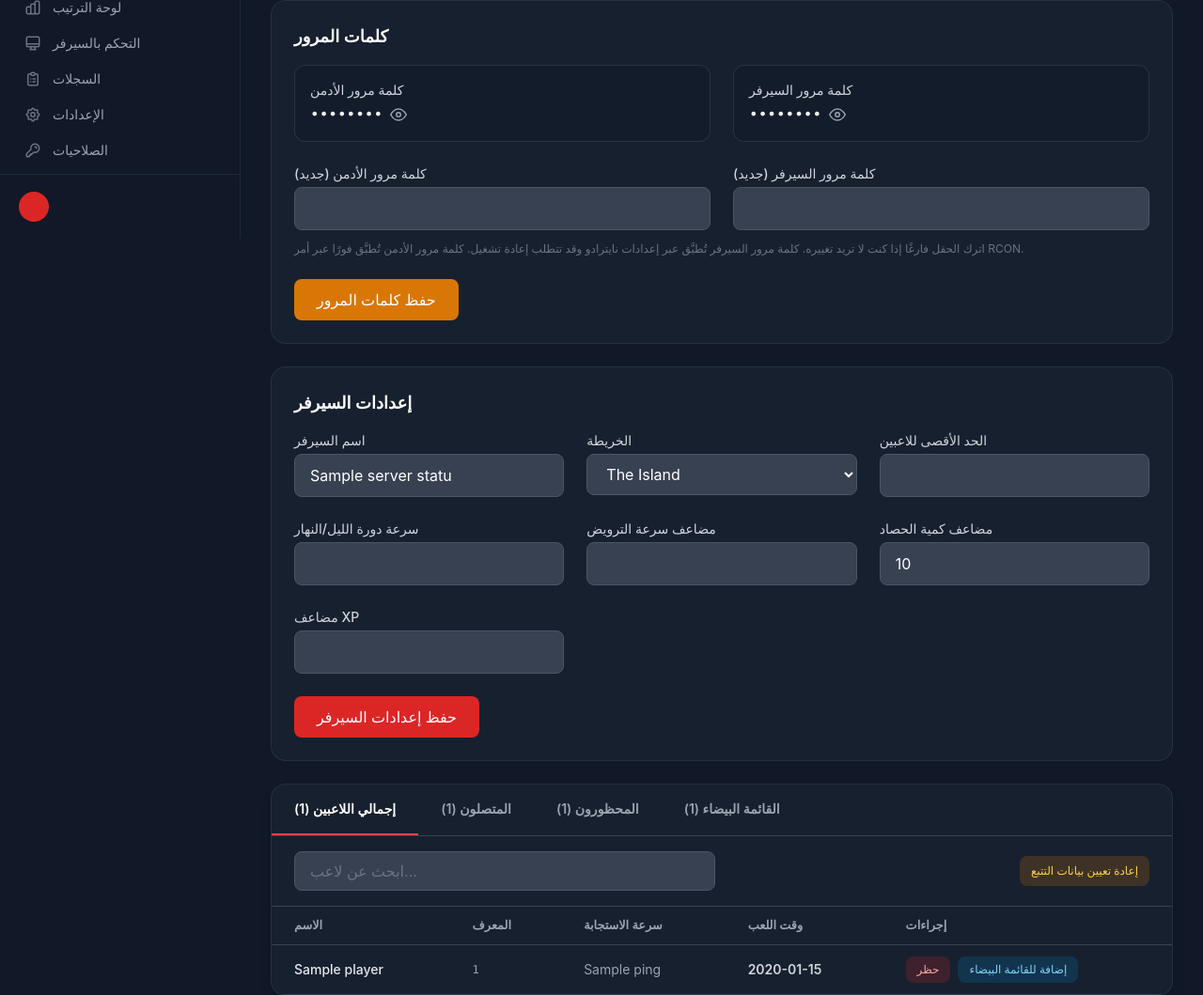
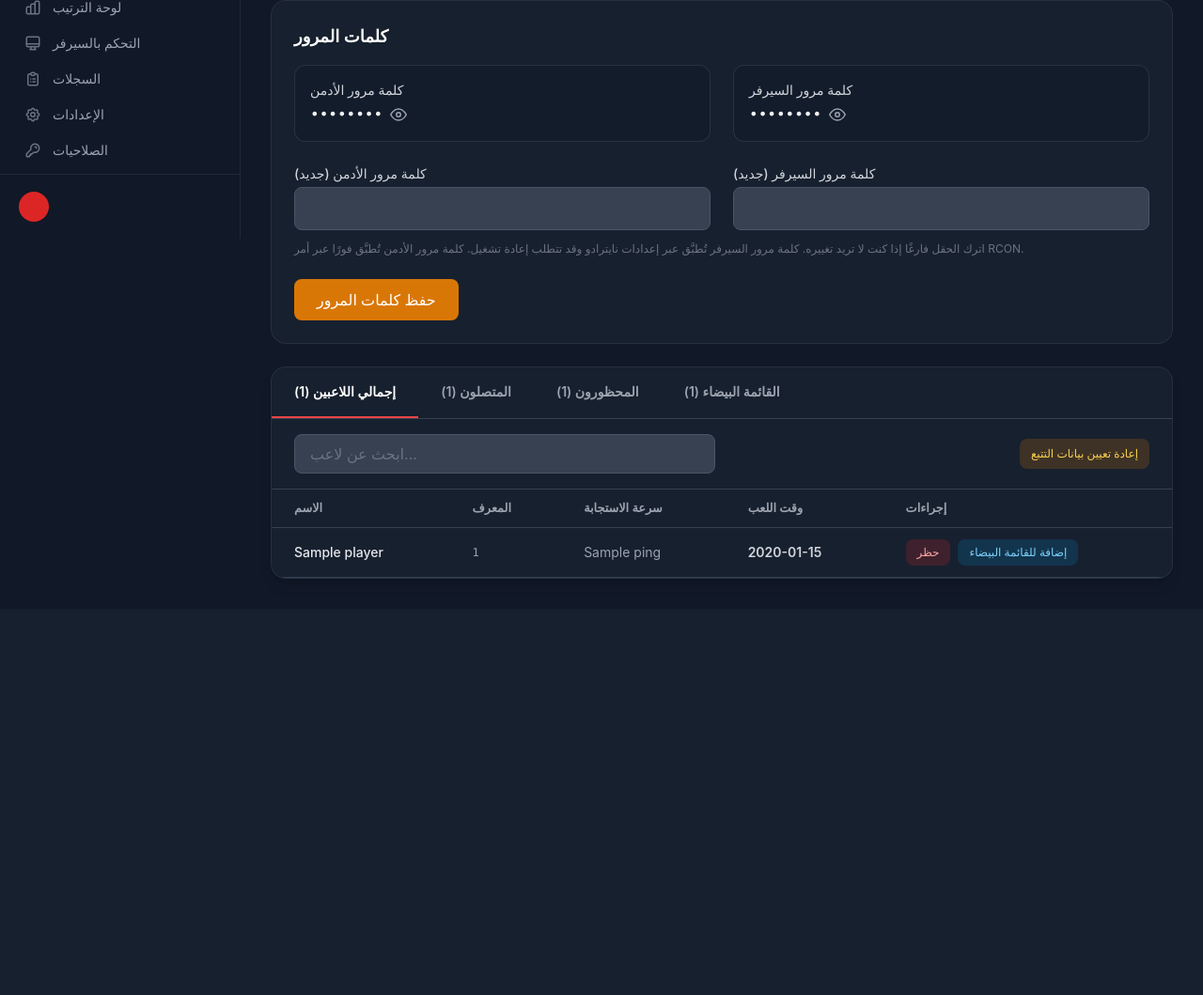
Before and after one commit to N0TTHELI0N/EXO-MEK-ASE, a Flask app: template dashboard/templates/sections/server_control.html in a window 1280 px wide. Shown: the part 546-1605 px from the top of the page at 94% size. After the commit the page ends 1163 px from the top, so only its background shows below. Run offline with Flask 3, Linux system fonts and the light colour scheme; the template is opened without the code that fills it: most values are stand-ins (such as "Sample title", 1, 10 or a date in 2020); grey boxes marked "Sample" are stand-in pictures; a database or web service that is not in the repository returns one stand-in record (values such as "Sample title"); some libraries are stand-ins or nearby versions.

Commit message:
Remove Server Settings form from Server Control

```diff
--- a/dashboard/templates/sections/server_control.html
+++ b/dashboard/templates/sections/server_control.html
@@ -136,73 +136,6 @@
       <button type="submit" onclick="return confirm('{{ t('server_password_confirm') }}')"
               class="px-6 py-2.5 bg-amber-600 hover:bg-amber-500 text-white font-medium rounded-lg transition-colors">
         {{ t('server_save_passwords') }}
-      </button>
-    </div>
-  </div>
-</form>
-
-<!-- Server Settings -->
-<form method="POST">
-  <input type="hidden" name="action" value="settings">
-  <input type="hidden" name="_csrf_token" value="{{ csrf_token() }}">
-  <div class="bg-gray-800/50 border border-gray-700/50 rounded-2xl p-6">
-    <h3 class="text-lg font-semibold text-white mb-4">{{ t('server_settings') }}</h3>
-    <div class="grid grid-cols-1 md:grid-cols-2 lg:grid-cols-3 gap-6">
-      <div>
-        <label for="server_name" class="block text-sm font-medium text-gray-300 mb-1">{{ t('server_name_field') }}</label>
-        <input type="text" id="server_name" name="server_name"
-               value="{{ server_status.server_name or '' }}"
-               class="w-full bg-gray-700 border border-gray-600 rounded-lg px-4 py-2.5 text-white placeholder-gray-500 focus:ring-2 focus:ring-red-500 focus:border-transparent outline-none">
-      </div>
-      <div>
-        <label for="map_name" class="block text-sm font-medium text-gray-300 mb-1">{{ t('server_map') }}</label>
-        <select id="map_name" name="map_name"
-                class="w-full bg-gray-700 border border-gray-600 rounded-lg px-4 py-2.5 text-white focus:ring-2 focus:ring-red-500 focus:border-transparent outline-none">
-          {% for m in ['The Island', 'Scorched Earth', 'Aberration', 'Extinction', 'Genesis Part 1', 'Genesis Part 2', 'Fjordur', 'Lost Island', 'Crystal Isles'] %}
-          <option value="{{ m }}" {% if server_status.map == m %}selected{% endif %}>{{ m }}</option>
-          {% endfor %}
-        </select>
-      </div>
-      <div>
-        <label for="max_players" class="block text-sm font-medium text-gray-300 mb-1">{{ t('server_max_players') }}</label>
-        <input type="number" id="max_players" name="max_players"
-               value="{{ server_status.max_players or 70 }}"
-               min="1" max="250"
-               class="w-full bg-gray-700 border border-gray-600 rounded-lg px-4 py-2.5 text-white placeholder-gray-500 focus:ring-2 focus:ring-red-500 focus:border-transparent outline-none">
-      </div>
-      <div>
-        <label for="day_night_cycle" class="block text-sm font-medium text-gray-300 mb-1">{{ t('server_day_night') }}</label>
-        <input type="number" id="day_night_cycle" name="day_night_cycle"
-               value="{{ server_status.day_night_cycle or 1 }}"
-               min="0.5" max="10" step="0.5"
-               class="w-full bg-gray-700 border border-gray-600 rounded-lg px-4 py-2.5 text-white placeholder-gray-500 focus:ring-2 focus:ring-red-500 focus:border-transparent outline-none">
-      </div>
-      <div>
-        <label for="taming_speed" class="block text-sm font-medium text-gray-300 mb-1">{{ t('server_taming') }}</label>
-        <input type="number" id="taming_speed" name="taming_speed"
-               value="{{ server_status.taming_speed or 1 }}"
-               min="0.5" max="20" step="0.5"
-               class="w-full bg-gray-700 border border-gray-600 rounded-lg px-4 py-2.5 text-white placeholder-gray-500 focus:ring-2 focus:ring-red-500 focus:border-transparent outline-none">
-      </div>
-      <div>
-        <label for="harvest_amount" class="block text-sm font-medium text-gray-300 mb-1">{{ t('server_harvest') }}</label>
-        <input type="number" id="harvest_amount" name="harvest_amount"
-               value="{{ server_status.harvest_amount or 1 }}"
-               min="0.5" max="20" step="0.5"
-               class="w-full bg-gray-700 border border-gray-600 rounded-lg px-4 py-2.5 text-white placeholder-gray-500 focus:ring-2 focus:ring-red-500 focus:border-transparent outline-none">
-      </div>
-      <div>
-        <label for="xp_multiplier" class="block text-sm font-medium text-gray-300 mb-1">{{ t('server_xp') }}</label>
-        <input type="number" id="xp_multiplier" name="xp_multiplier"
-               value="{{ server_status.xp_multiplier or 1 }}"
-               min="0.5" max="20" step="0.5"
-               class="w-full bg-gray-700 border border-gray-600 rounded-lg px-4 py-2.5 text-white placeholder-gray-500 focus:ring-2 focus:ring-red-500 focus:border-transparent outline-none">
-      </div>
-    </div>
-
-    <div class="mt-6">
-      <button type="submit" class="px-6 py-2.5 bg-red-600 hover:bg-red-500 text-white font-medium rounded-lg transition-colors">
-        {{ t('server_save_settings') }}
       </button>
     </div>
   </div>
```
